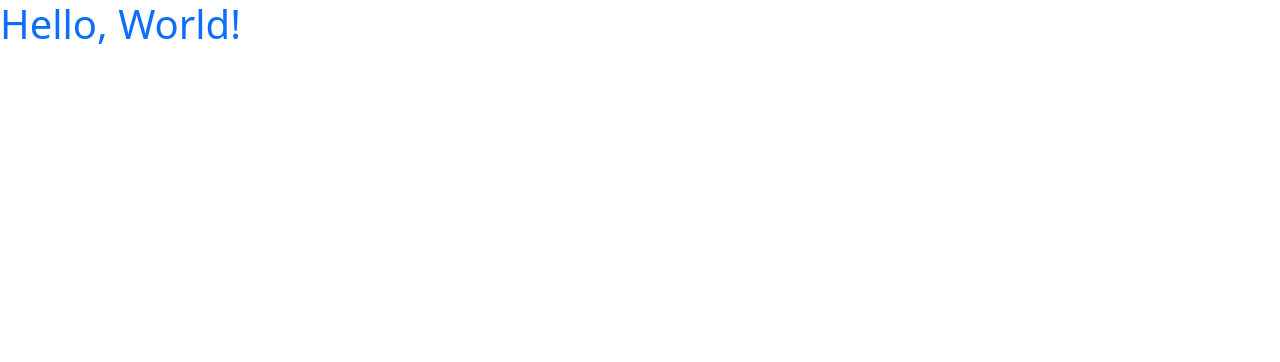
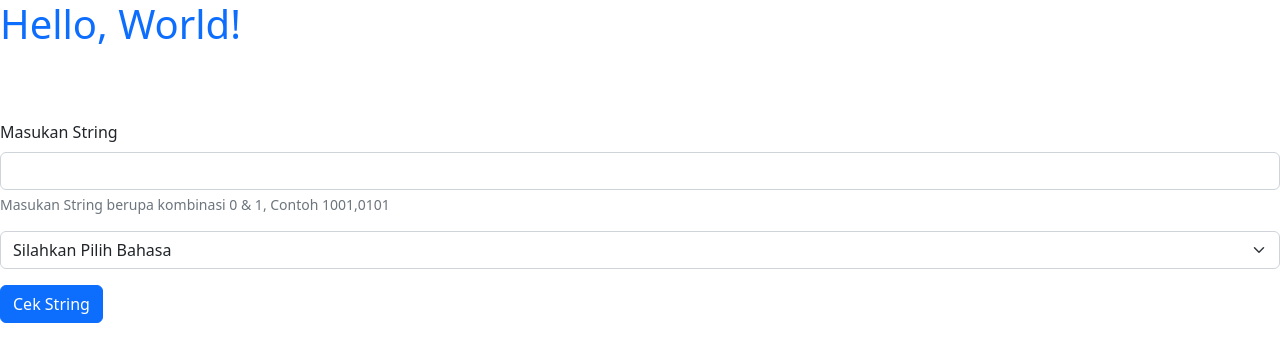
Before and after one commit to putuwaw/etf-dfa, a Flask app: page / in a window 1280 px wide. Shown: the top 362 px of the page. Run offline with Flask 2, Linux system fonts and the light colour scheme; some libraries are stand-ins or nearby versions.

Commit message:
add form

```diff
--- a/templates/index.html
+++ b/templates/index.html
@@ -2,4 +2,23 @@
     {% block title %} Index {% endblock %}
 {% block body %}
     <h1 class="text-primary">Hello, World!</h1>
+    <form class="mt-5 pt-4">
+        <div class="mb-3">
+            <label for="InputText" class="form-label">Masukan String</label>
+            <input type="text" class="form-control" id="InputText" aria-describedby="Text" required />
+            <div id="InputText" class="form-text">Masukan String berupa kombinasi 0 & 1, Contoh 1001,0101</div>
+        </div>
+
+        <div class="mb-3">
+             <select class="form-select" required aria-label="select example">
+                <option value="">Silahkan Pilih Bahasa</option>
+                <option value="1">Bahasa-1</option>
+                <option value="2">Bahasa-2</option>
+                <option value="3">Bahasa-3</option>
+             </select>
+             <div class="invalid-feedback">Example invalid select feedback</div>
+        </div>
+
+        <button type="submit" class="btn btn-primary">Cek String</button>
+  </form>
 {% endblock %}
```
